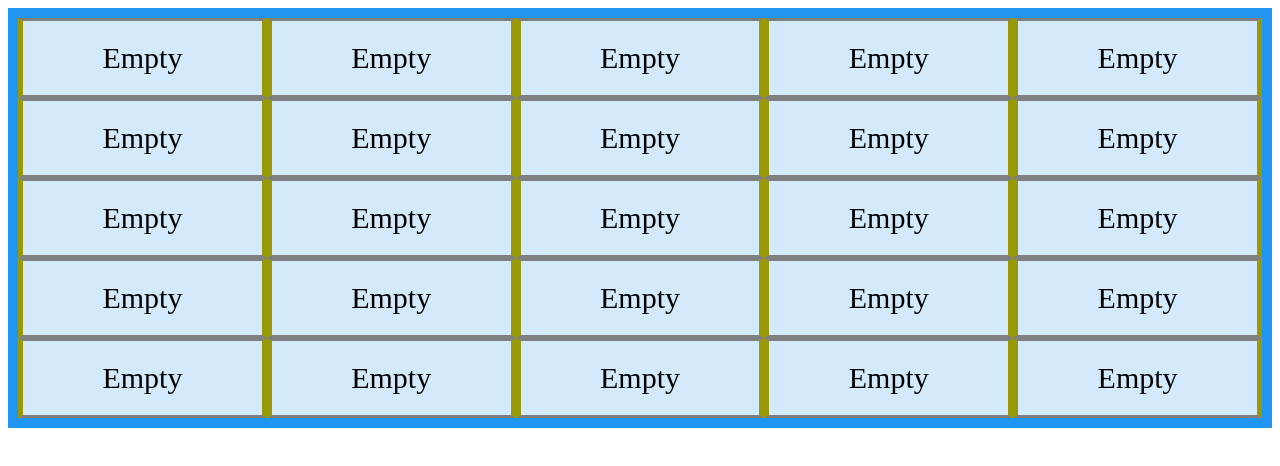
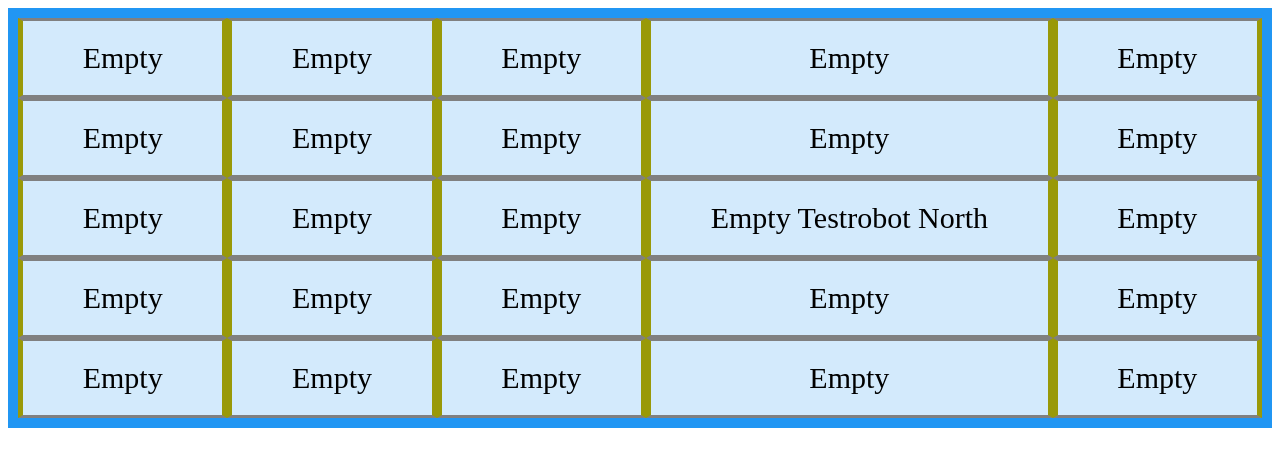
Before and after one commit to EelcoTimmerman/RoboRally, a React app in the folder roborallyFrontEnd/: page / in a window 1280 px wide. Shown: the top 466 px of the page. Built offline with nearby package versions, Linux system fonts and the light colour scheme.

Commit message:
Displays a robot with its orientation on the board
squares know which robot is standing on them

```diff
--- a/roborallyFrontEnd/src/App.tsx
+++ b/roborallyFrontEnd/src/App.tsx
@@ -1,6 +1,7 @@
 import React, { useState } from "react";
 import { Square } from "./board/Square";
 import { Board } from "./board/Board";
+import { Robot } from "./Robot";
 
 export function App() {
     let squares : Square[][] = tempGetSquares();
@@ -18,9 +19,15 @@ function tempGetSquares():Square[][]{
                 eastwall: true,
                 southwall: false,
                 westwall: true,
+                robot: undefined,
             });
         }
         result.push(row);
     }
+    let robot: Robot = {
+        name: "Testrobot",
+        orientation: "North",
+    }
+    result[2][3].robot = robot;
     return result;
 }
--- /dev/null
+++ b/roborallyFrontEnd/src/Robot.tsx
@@ -0,0 +1,4 @@
+export interface Robot{
+    name: string,
+    orientation: string,
+}
--- a/roborallyFrontEnd/src/board/Board.tsx
+++ b/roborallyFrontEnd/src/board/Board.tsx
@@ -42,7 +42,13 @@ function createSquare(square: Square, rowNumber: number, columnNumber: number):J
         style.borderLeftColor = "rgb(153, 153, 8)";
     }
 
+    let squareText = square.type;
+
+    if(square.robot != undefined){
+        squareText += "\n " + square.robot.name + " " + square.robot.orientation;
+    }
+
     return <div key={(columnNumber + 1) * (rowNumber + 1)} style={style}>
-            {square.type}
+            {squareText}
         </div>;
 }
```
Also changed, not shown: roborallyFrontEnd/src/board/Square.tsx (+7 -5 lines).
